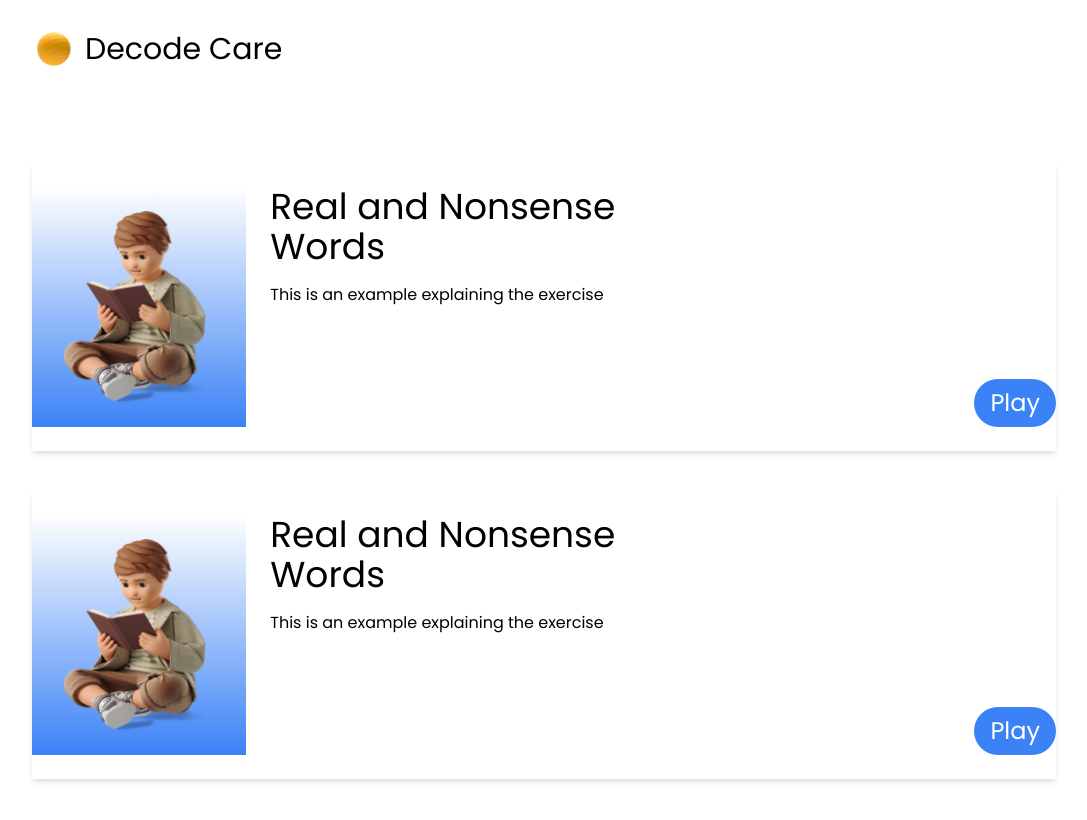
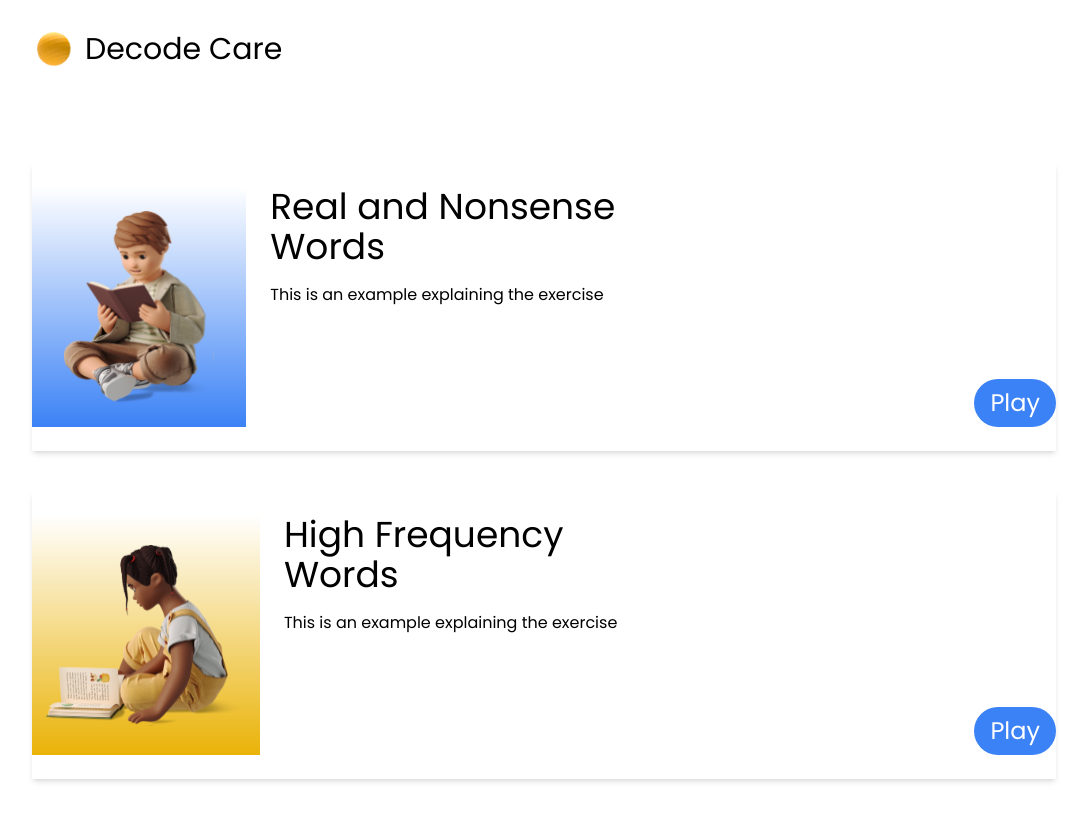
Before and after one commit to ghpaterson/decode-care, a Next.js app: page /MainMenu in a window 1280 px wide. Shown: the top 820 px of the page, without its empty margins (96-1183 px from the left). Built offline with nearby package versions, Linux system fonts and the light colour scheme; a web font is replaced by a local one.

Commit message:
used props to alter the values of each individual MainMenuCard

```diff
--- a/app/MainMenu/page.js
+++ b/app/MainMenu/page.js
@@ -2,6 +2,7 @@ import Link from "next/link";
 import NavBar from "@/components/NavBar";
 import Image from "next/image";
 import girlReading from "/public/girlReading.svg";
+import boyReading from "/public/boyReading.svg";
 import MainMenuCard from "@/components/MainMenuCard";
 
 export default function MainMenu() {
@@ -10,28 +11,22 @@ export default function MainMenu() {
       <main className="px-10 lg:px-32">
         <NavBar />
         <div className="flex flex-col gap-10 lg:py-16 font-poppins">
-          <MainMenuCard />
-          <MainMenuCard />
-          {/* <section class="hfw-action-card">
-            <div className="shadow-md min-w-full py-6">
-              <div className="flex flex-col lg:flex-row">
-                <div className="h-60 w-60 bg-gradient-to-b from-white to bg-yellow-500 flex justify-center">
-                  <Image src={girlReading} width={200} alt="boy reading" />
-                </div>
-                <div className="flex flex-col gap-4 px-6">
-                  <h1 className="lg:text-4xl">High Frequency Words</h1>
-                  <p>This is an example explaining the exercise</p>
-                </div>
-                <div className="flex lg:justify-end lg:items-end  lg:w-96 lg:ml-16">
-                  <Link href="/HFWMenu">
-                    <button className="bg-yellow-500 rounded-full text-xl lg:text-2xl text-white px-4 py-2">
-                      Play
-                    </button>
-                  </Link>
-                </div>
-              </div>
-            </div>
-          </section> */}
+          <MainMenuCard
+            imageScr={boyReading}
+            title="Real and Nonsense Words"
+            description="This is an example explaining the exercise"
+            linkHref="/CVCMenu"
+            cardColor="bg-gradient-to-b from-white to bg-blue-500"
+            imageWidth={150}
+          />
+          <MainMenuCard
+            imageScr={girlReading}
+            title="High Frequency Words"
+            description="This is an example explaining the exercise"
+            linkHref="/HFWMenu"
+            cardColor="bg-gradient-to-b from-white to bg-yellow-500"
+            imageWidth={200}
+          />
         </div>
       </main>
     </>
--- a/components/MainMenuCard.js
+++ b/components/MainMenuCard.js
@@ -2,21 +2,28 @@ import Link from "next/link";
 import Image from "next/image";
 import boyReading from "../public/boyReading.svg";
 
-export default function MainMenuCard() {
+export default function MainMenuCard({
+  imageScr,
+  title,
+  description,
+  linkHref,
+  cardColor,
+  imageWidth,
+}) {
   return (
     <main>
       <section class="cvc-action-card">
         <div className="shadow-md min-w-full py-6">
           <div className="flex flex-col lg:flex-row items-center lg:items-start">
-            <div className="h-60 w-60 bg-gradient-to-b from-white to bg-blue-500 flex justify-center">
-              <Image src={boyReading} width={150} alt="boy reading" />
+            <div className={`h-60 w-60 ${cardColor} flex justify-center`}>
+              <Image src={imageScr} width={imageWidth} alt="boy reading" />
             </div>
             <div className="flex flex-col gap-4 px-6 items-center lg:items-start">
-              <h1 className="lg:text-4xl">Real and Nonsense Words</h1>
-              <p>This is an example explaining the exercise</p>
+              <h1 className="lg:text-4xl">{title}</h1>
+              <p>{description}</p>
             </div>
             <div className="flex justify-end items-end lg:h-60 lg:w-96">
-              <Link href="/CVCMenu">
+              <Link href={linkHref}>
                 <button className="bg-blue-500 rounded-full text-xl lg:text-2xl text-white px-4 py-2">
                   Play
                 </button>
```
